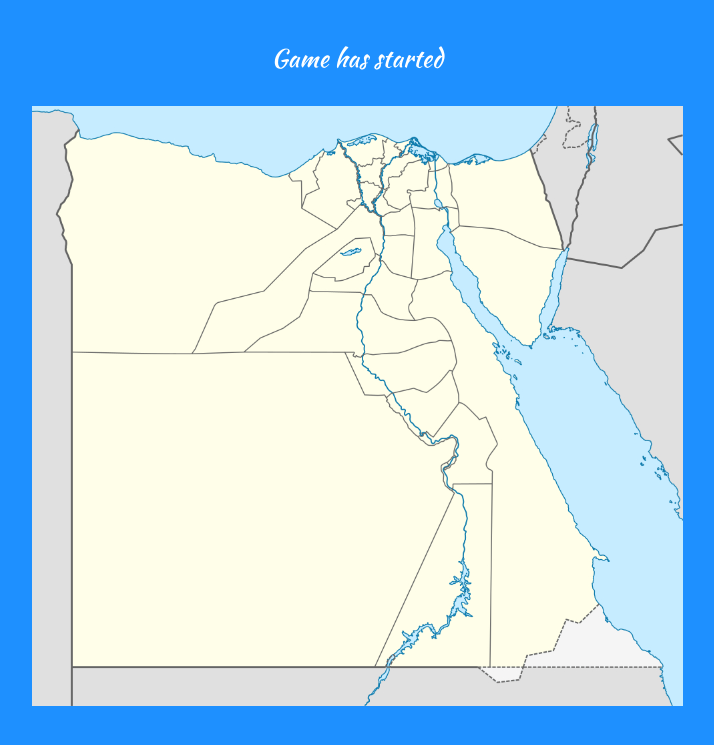
After one commit to ahmedhammad97/Risk-Game, a Django app: template templates/playEgypt.html in a window 1280 px wide. The commit adds this page. Shown: the top 745 px of the page, without its empty margins (283-997 px from the left). Run offline with Django 3.2, Linux system fonts and the light colour scheme; the template is opened without the code that fills it, so the values that code supplies are empty.

Commit message:
Displaying maps correctly + handled unauthorizied access

```diff
--- a/RiskGame/settings.py
+++ b/RiskGame/settings.py
@@ -40,12 +40,8 @@ INSTALLED_APPS = [
 ]
 
 MIDDLEWARE = [
-    'django.middleware.security.SecurityMiddleware',
-    'django.contrib.sessions.middleware.SessionMiddleware',
     'django.middleware.common.CommonMiddleware',
-    'django.contrib.auth.middleware.AuthenticationMiddleware',
-    'django.contrib.messages.middleware.MessageMiddleware',
-    'django.middleware.clickjacking.XFrameOptionsMiddleware',
+    'RiskGame.middlewares.noCache.NoCachingMiddleware'
 ]
 
 ROOT_URLCONF = 'RiskGame.urls'
--- a/static/play.css
+++ b/static/play.css
@@ -0,0 +1,22 @@
+*{
+  padding: 0;
+  margin: 0;
+}
+body{
+  background-color: dodgerblue;
+}
+#msg{
+  margin-top: 40px;
+  color: white;
+  font-size: 25px;
+  font-family: 'Kaushan Script', cursive;
+}
+#game{
+  width: 1200px;
+  height: 600px;
+  margin-top: 30px;
+  background-position: center;
+  background-size: contain;
+  background-repeat: no-repeat;
+  background-blend-mode: hue;
+}
--- /dev/null
+++ b/templates/playEgypt.html
@@ -0,0 +1,30 @@
+<!DOCTYPE html>
+<html lang="en" dir="ltr">
+  <head>
+    <meta charset="utf-8">
+    <title>Playing Game...</title>
+    <link href="https://fonts.googleapis.com/css?family=Fredoka+One|Kaushan+Script|Orbitron" rel="stylesheet">
+    <style>
+      #game{
+        {% load static %}
+        background-image: url("{% static "images/egyptMap.jpg" %}");
+      }
+    </style>
+    {% load static %}
+    <link rel="stylesheet" href="{% static "play.css" %}">
+  </head>
+  <body>
+    <center>
+
+    <header>
+      <p id="msg">Game has started</p>
+    </header>
+
+    <div id="game">
+
+    </div>
+
+    </center>
+    <script type="text/javascript" src="{% static "play.js" %}"></script>
+  </body>
+</html>
```
Also changed, not shown: RiskGame/middlewares/noCache.py (added, +9 -0 lines), RiskGame/views.py (+9 -2 lines), static/index.js (+10 -2 lines), templates/error.html (added, +15 -0 lines), templates/index.html (+7 -4 lines), templates/playUS.html (added, +29 -0 lines), static/images/egypt.jpg (renamed from static/images/eygpt.jpg), static/images/egyptMap.jpg (added), static/images/usaMap.jpg (added), templates/play.html (deleted).
